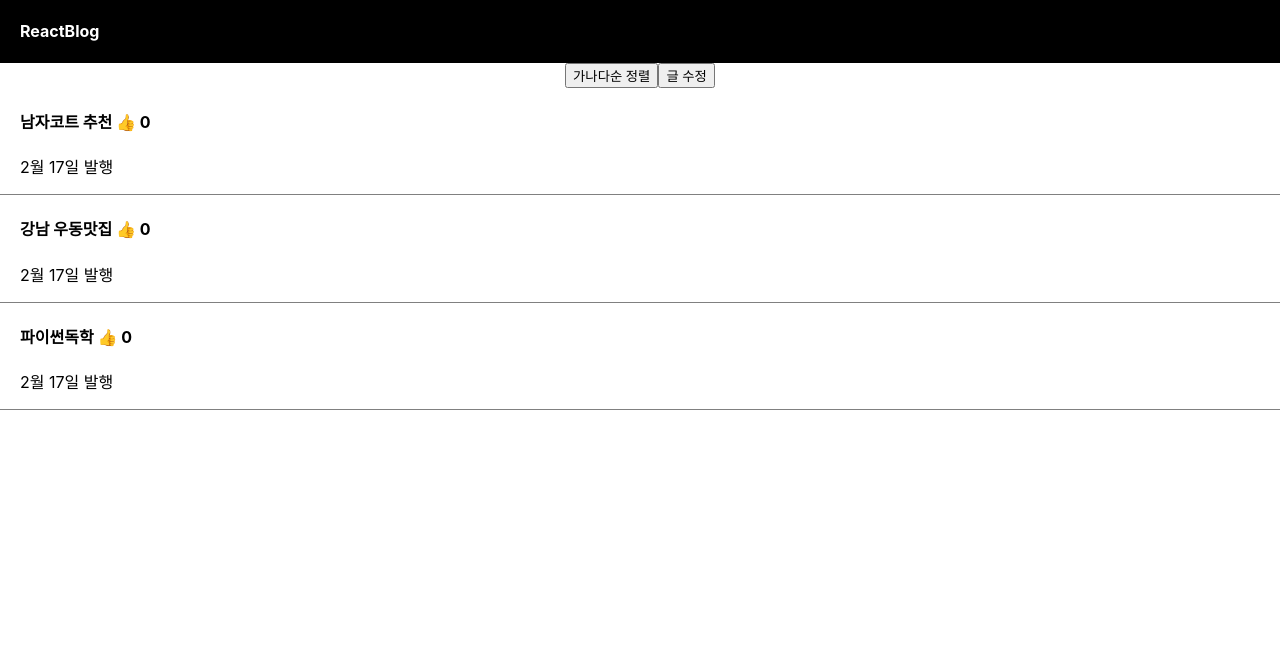
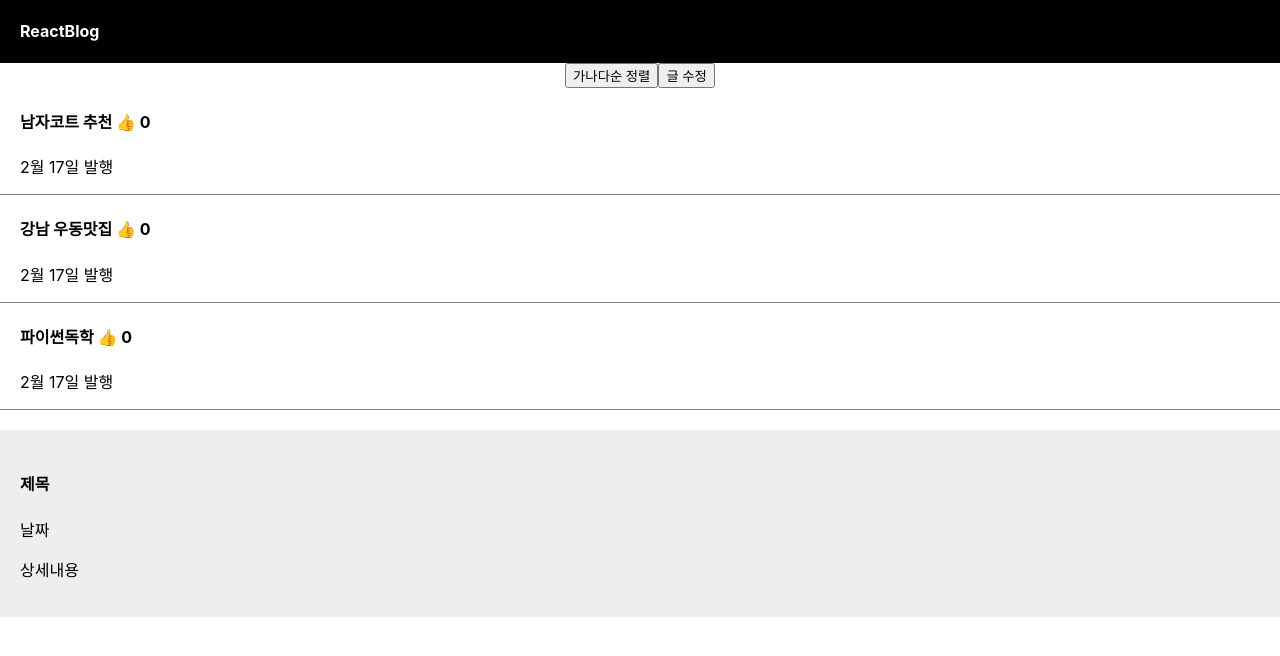
Before and after one commit to kkwongs/learn-anything, a React (Create React App) app in the folder React/blog/: page / in a window 1280 px wide. Shown: the top 656 px of the page. Built offline with nearby package versions, Linux system fonts and the light colour scheme.

Commit message:
React - component

```diff
--- a/React/blog/src/App.css
+++ b/React/blog/src/App.css
@@ -6,6 +6,13 @@
   padding-left: 20px;
   text-align: left;
   border-bottom: 1px solid grey;
+}
+
+.modal {
+  margin-top: 20px;
+  padding: 20px;
+  background-color: #eee;
+  text-align: left;
 }
 
 .black-nav {
--- a/React/blog/src/App.js
+++ b/React/blog/src/App.js
@@ -46,8 +46,30 @@
           <p>2월 17일 발행</p>
         </div>
       ))}
+
+      <Modal></Modal>
     </div>
   );
 }
 
+const Modal = () => {
+  return (
+    <div className="modal">
+      <h4>제목</h4>
+      <p>날짜</p>
+      <p>상세내용</p>
+    </div>
+  );
+};
+
+// function Modal() {
+//   return (
+//     <div className="modal">
+//       <h4>제목</h4>
+//       <p>날짜</p>
+//       <p>상세내용</p>
+//     </div>
+//   );
+// }
+
 export default App;
```
Also changed, not shown: 1 other file (tests, documents, lock files or other folders).
